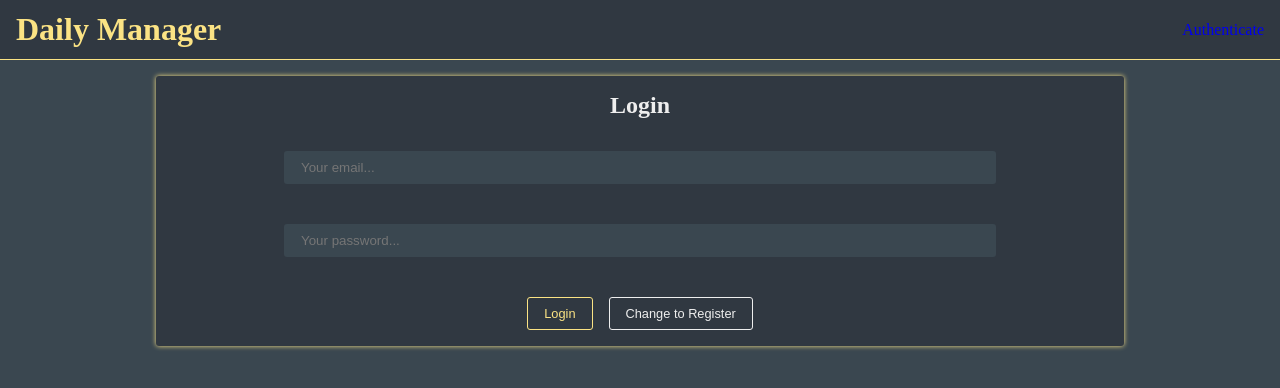
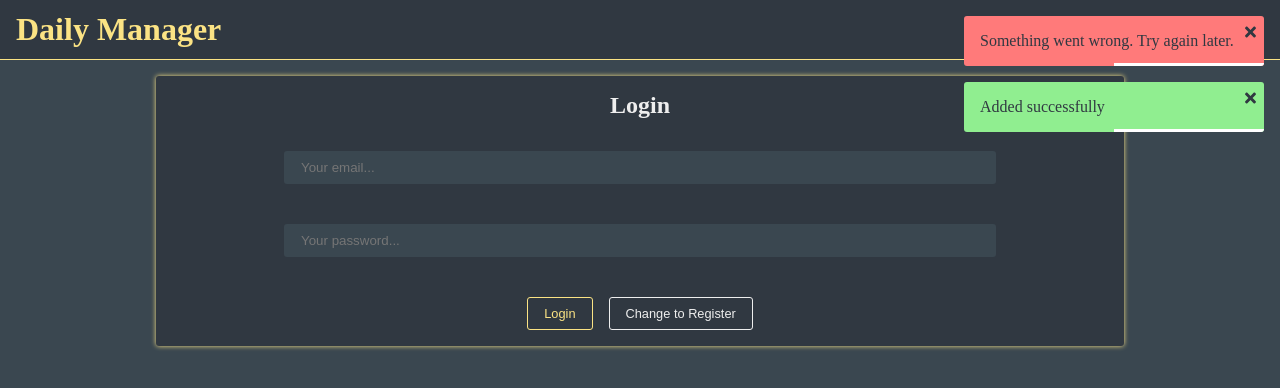
Before and after one commit to LuisFilipeMendonca/DailyManager, a Vue app: page /authentication in a window 1280 px wide. Shown: the top 388 px of the page. Built offline with nearby package versions, Linux system fonts and the light colour scheme.

Commit message:
Fixed some bugs in account mutations. Added Toast Messages components

```diff
--- a/src/App.vue
+++ b/src/App.vue
@@ -1,4 +1,5 @@
 <template>
+  <the-toaster />
   <the-header />
   <main class="main">
     <router-view />
@@ -7,10 +8,12 @@
 
 <script>
 import TheHeader from "./layout/TheHeader";
+import TheToaster from "./layout/TheToaster";
 
 export default {
   components: {
     "the-header": TheHeader,
+    "the-toaster": TheToaster,
   },
   data() {
     return {
--- /dev/null
+++ b/src/components/ToastItem/index.vue
@@ -0,0 +1,86 @@
+<template>
+  <div class="toast__item" :class="toastTypeClass">
+    <p class="toast__description">{{ description }}</p>
+    <font-awesome-icon icon="times" class="toast__close" />
+    <span
+      :style="{
+        width: `${width}%`,
+        'transition-duration': `${toastDuration}ms`,
+      }"
+      class="toast__timer"
+    ></span>
+  </div>
+</template>
+
+<script>
+export default {
+  props: ["id", "description", "type"],
+  data() {
+    return {
+      timer: null,
+      width: 100,
+      duration: 10000,
+    };
+  },
+  computed: {
+    toastDuration() {
+      console.log("ola");
+      return this.duration / 100;
+    },
+    toastTypeClass() {
+      return `toast__item--${this.type}`;
+    },
+  },
+  created() {
+    this.timer = setInterval(() => {
+      this.width--;
+
+      console.log(this.width);
+      if (this.width === 0) {
+        clearInterval(this.timer);
+      }
+    }, this.toastDuration);
+  },
+};
+</script>
+
+<style scoped>
+.toast__item {
+  margin-top: 16px;
+  margin-right: 16px;
+  width: 300px;
+  border-radius: 3px;
+  padding: 16px 24px 16px 16px;
+  color: var(--primary-dark);
+  position: relative;
+  pointer-events: all;
+  overflow: hidden;
+}
+
+.toast__item--success {
+  background: lightgreen;
+}
+
+.toast__item--error {
+  background: rgb(255, 122, 122);
+}
+
+.toast__close {
+  position: absolute;
+  top: 8px;
+  right: 8px;
+}
+
+.toast__description {
+  text-overflow: clip;
+}
+
+.toast__timer {
+  position: absolute;
+  bottom: 0;
+  right: 0;
+  height: 3px;
+  background: #fff;
+  transition: width linear;
+}
+</style>
--- /dev/null
+++ b/src/layout/TheToaster.vue
@@ -0,0 +1,48 @@
+<template>
+  <div class="toast">
+    <toast-item
+      v-for="toast in toasts"
+      :key="toast.id"
+      :description="toast.description"
+      :type="toast.type"
+    />
+  </div>
+</template>
+
+<script>
+import ToastItem from "../components/ToastItem";
+
+export default {
+  components: {
+    "toast-item": ToastItem,
+  },
+  data() {
+    return {
+      toasts: [
+        {
+          id: 1,
+          description: "Something went wrong. Try again later.",
+          type: "error",
+        },
+        { id: 2, description: "Added successfully", type: "success" },
+      ],
+    };
+  },
+};
+</script>
+
+<style scoped>
+.toast {
+  position: absolute;
+  z-index: 999;
+  top: 0;
+  left: 0;
+  width: 100%;
+  height: 100%;
+  /* background-color: rgba(255, 255, 255, 0.2); */
+  pointer-events: none;
+  display: flex;
+  flex-direction: column;
+  align-items: flex-end;
+}
+</style>
--- a/src/main.js
+++ b/src/main.js
@@ -9,6 +9,7 @@ import {
   faUserCircle,
   faPlusCircle,
   faCheck,
+  faTimes,
 } from "@fortawesome/free-solid-svg-icons";
 import { FontAwesomeIcon } from "@fortawesome/vue-fontawesome";
 
@@ -32,6 +33,7 @@ library.add(faCoins);
 library.add(faUserCircle);
 library.add(faPlusCircle);
 library.add(faCheck);
+library.add(faTimes);
 
 app.use(router);
 app.use(store);
--- a/src/pages/Expenses.vue
+++ b/src/pages/Expenses.vue
@@ -176,9 +176,15 @@ export default {
       return { chartData, hasValue: expenses.length > 0 };
     },
     chartTransactionsExpenses() {
-      const expenses = this.$store.getters["account/getTransactionsExpenses"];
+      let expenses = this.$store.getters["account/getTransactionsExpenses"];
 
       if (!expenses) return null;
+
+      const hasValue = expenses.some((expense) => expense > 0);
+
+      if (!hasValue) {
+        expenses = [];
+      }
 
       const montlyTransactionsChartData = this.buildChartDataset(
         "Daily Expenses",
@@ -193,13 +199,19 @@ export default {
 
       return {
         chartData,
-        hasValue: expenses.some((expense) => expense.value > 0),
+        hasValue,
       };
     },
     chartTransactionsProfits() {
-      const profits = this.$store.getters["account/getTransactionsProfits"];
+      let profits = this.$store.getters["account/getTransactionsProfits"];
 
       if (!profits) return null;
+
+      const hasValue = profits.some((profit) => profit > 0);
+
+      if (!hasValue) {
+        profits = [];
+      }
 
       const montlyTransactionsChartData = this.buildChartDataset(
         "Daily Profits",
@@ -214,7 +226,7 @@ export default {
 
       return {
         chartData,
-        hasValue: profits.some((profit) => profit.value > 0),
+        hasValue,
       };
     },
     totalBalance() {
--- a/src/store/modules/accounts/getters.js
+++ b/src/store/modules/accounts/getters.js
@@ -78,7 +78,6 @@ const getters = {
     return monthProfits;
   },
   getMonthlyExpenses(state) {
-    console.log(state.account);
     const monthExpenses = [];
 
     if (!state.account.AccountMonths || !state.account.AccountMonths.length > 0)
--- a/src/store/modules/accounts/mutations.js
+++ b/src/store/modules/accounts/mutations.js
@@ -3,31 +3,33 @@ const mutations = {
     state.account = payload;
   },
   addTransaction(state, payload) {
-    const { type, amount, transactionDate } = payload;
+    const accountMonth = payload.accountMonth[0];
+    const accountTransaction = payload.accountTransaction;
 
-    const transactionMonth = new Date(transactionDate).getMonth();
-    const currentMonth = new Date().getMonth();
+    const monthIdx = state.account.AccountMonths.findIndex(
+      (month) => month.id === accountMonth.id
+    );
+
+    if (monthIdx !== -1) {
+      state.account.AccountMonths[monthIdx] = {
+        ...state.account.AccountMonths[monthIdx],
+        ...accountMonth,
+        AccountTransactions: [
+          ...state.account.AccountMonths[monthIdx].AccountTransactions,
+          accountTransaction,
+        ],
+      };
+    } else {
+      state.account.AccountMonths.push({
+        ...accountMonth,
+        AccountTransactions: [accountTransaction],
+      });
+    }
 
     state.account.balance =
-      type === "income"
-        ? state.account.balance + amount
-        : state.account.balance - amount;
-
-    const transactionMonthIdx = state.account.AccountMonths.findIndex(
-      (accountMonth) => accountMonth.month === transactionMonth
-    );
-
-    if (currentMonth === transactionMonth) {
-      state.account.AccountMonths[transactionMonthIdx].AccountTransactions.push(
-        payload
-      );
-    }
-
-    if (type === "income") {
-      state.account.AccountMonths[transactionMonthIdx].profit += amount;
-    } else {
-      state.account.AccountMonths[transactionMonthIdx].expenses += amount;
-    }
+      accountTransaction.type === "income"
+        ? state.account.balance + accountTransaction.amount
+        : state.account.balance - accountTransaction.amount;
   },
 };
 
```
